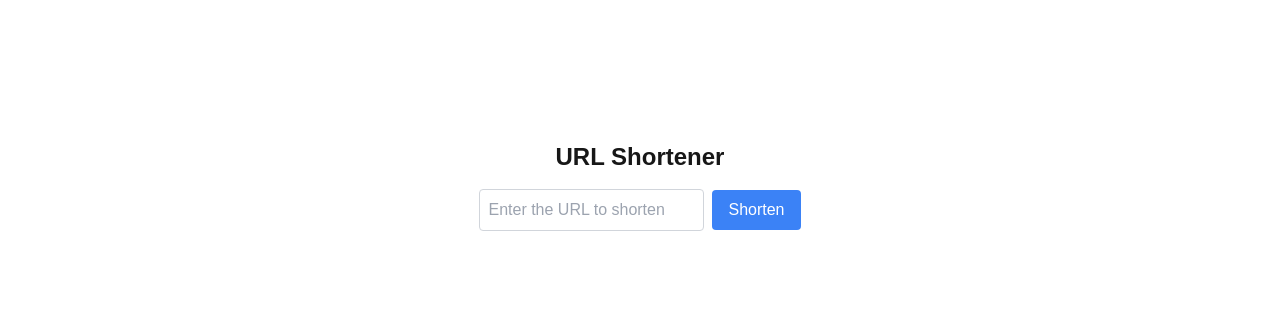
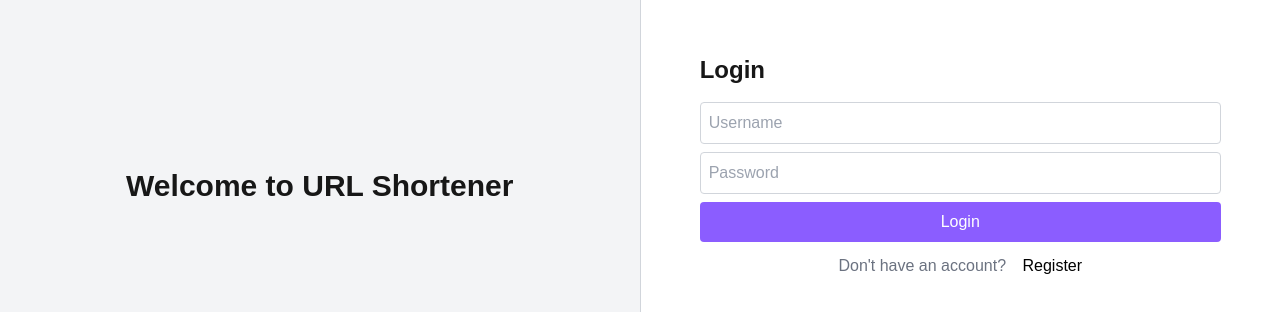
Before and after one commit to zeyneptekiin/url-shortener, a Next.js app in the folder web/: page / in a window 1280 px wide. Shown: the part 206-518 px from the top of the page. Built offline with nearby package versions, Linux system fonts and the light colour scheme; no server answers.

Commit message:
[add] GoogleLogin to layout.tsx and page.tsx

```diff
--- a/web/src/app/layout.tsx
+++ b/web/src/app/layout.tsx
@@ -1,23 +1,24 @@
 import type { Metadata } from "next";
 import "./globals.css";
 import React from "react";
+import { GoogleOAuthProvider } from "@react-oauth/google";
 
 export const metadata: Metadata = {
-  title: "Create Next App",
-  description: "Generated by create next app",
+    title: "Url Shortener",
+    description: "Simplify your URLs and make sharing easy.",
 };
 
 export default function RootLayout({
                                        children,
-}: Readonly<{
+                                   }: {
     children: React.ReactNode;
-}>) {
+}) {
     return (
         <html lang="en">
-      <body
-        className={`antialiased`}
-      >
+        <body className={`antialiased`}>
+        <GoogleOAuthProvider clientId="600224542939-ni6fgnvp9jd22do9s3d18mvggn4opfk5.apps.googleusercontent.com">
             {children}
+        </GoogleOAuthProvider>
         </body>
         </html>
     );
--- a/web/src/app/page.tsx
+++ b/web/src/app/page.tsx
@@ -1,60 +1,173 @@
 "use client";
 
-import { useState } from 'react';
-import axios from 'axios';
-
-export default function Home() {
-    const [urlInput, setUrlInput] = useState('');
-    const [shortenedUrl, setShortenedUrl] = useState('');
-    const [error, setError] = useState('');
+import { useState } from "react";
+import { useAuth } from "@/hooks/useAuth";
+import ClipLoader from "react-spinners/ClipLoader";
+import { LoginForm } from "@/components/LoginForm";
+import { RegisterForm } from "@/components/RegisterForm";
+import { GoogleLoginWrapper } from "@/components/GoogleLoginWrapper";
 
     const apiUrl = process.env.NEXT_PUBLIC_API_URL;
 
-    const handleShortenUrl = async () => {
+    export default function Home() {
+    const { isLoggedIn, isLoading, login, register, googleSignIn, logout, error } = useAuth();
+    const [isLogin, setIsLogin] = useState(true);
+    const [username, setUsername] = useState("");
+    const [password, setPassword] = useState("");
+    const [localError, setLocalError] = useState("");
+    const [urlInput, setUrlInput] = useState("");
+    const [shortenedUrl, setShortenedUrl] = useState("");
+
+    const handleLogin = async () => {
+        setLocalError("");
+        if (!username.trim() || !password.trim()) {
+            setLocalError("Username and password are required.");
+            return;
+        }
         try {
-            const response = await axios.post(`${apiUrl}/shorten`, {
-                url: urlInput,
-            });
+            await login(username, password);
+            setUrlInput("");
+            setShortenedUrl("");
+        } catch {}
+    };
 
-            setShortenedUrl(response.data);
-            setError('');
-        } catch (err) {
-            console.error(err);
-            setError('Failed to shorten the URL.');
-            setShortenedUrl('');
+    const handleRegister = async () => {
+        setLocalError("");
+        if (!username.trim() || !password.trim()) {
+            setLocalError("Username and password are required.");
+            return;
+        }
+        try {
+            await register(username, password);
+        } catch {}
+    };
+
+    const handleGoogleLoginSuccess = async (credential: string) => {
+        setLocalError("");
+        try {
+            await googleSignIn(credential);
+            setUrlInput("");
+            setShortenedUrl("");
+        } catch {
         }
     };
 
-    const handleCopy = () => {
-        if (navigator.clipboard && navigator.clipboard.writeText) {
-            navigator.clipboard.writeText(shortenedUrl)
-                .then(() => {
-                    alert('Shortened URL copied!');
-                })
-                .catch(err => {
-                    console.error('Failed to copy the URL:', err);
-                    alert('Failed to copy the URL.');
-                });
-        } else {
-            const textArea = document.createElement("textarea");
-            textArea.value = shortenedUrl;
-            document.body.appendChild(textArea);
-            textArea.select();
+    const handleGoogleLoginFailure = () => {
+        setLocalError("Google login failed. Please try again.");
+    };
 
-            try {
-                const successful = document.execCommand('copy');
-                const msg = successful ? 'Shortened URL copied!' : 'Failed to copy the URL.';
-                alert(msg);
-            } catch (err) {
-                console.error('Failed to copy with execCommand:', err);
-                alert('Failed to copy the URL.');
+    const handleShortenUrl = async () => {
+        setLocalError("");
+        if (!urlInput.trim()) {
+            setLocalError("Please provide a URL to shorten.");
+            return;
+        }
+
+        try {
+            const token = localStorage.getItem("token");
+
+            if (!token) {
+                setLocalError("You must be logged in to shorten a URL.");
+                return;
             }
 
-            document.body.removeChild(textArea);
+            const response = await fetch(`${apiUrl}/shorten`, {
+                method: "POST",
+                headers: {
+                    "Content-Type": "application/json",
+                    Authorization: `Bearer ${token}`,
+                },
+                body: JSON.stringify({ url: urlInput }),
+            });
+
+            if (!response.ok) {
+                const errorText = await response.text();
+                throw new Error(errorText || "Failed to shorten the URL.");
+            }
+
+            const data = await response.text();
+            setShortenedUrl(data);
+        } catch (err) {
+            if (err instanceof Error) {
+                console.error("Error shortening URL:", err);
+                setLocalError(err.message || "Failed to shorten the URL.");
+            } else {
+                console.error("An unexpected error occurred:", err);
+                setLocalError("An unexpected error occurred.");
+            }
         }
     };
 
+    const handleCopy = async () => {
+        try {
+            if (navigator.clipboard) {
+                await navigator.clipboard.writeText(shortenedUrl);
+                alert("Shortened URL copied to clipboard!");
+            }
+        } catch (err) {
+            console.error("Failed to copy URL:", err);
+            setLocalError("Failed to copy the URL.");
+        }
+    };
 
+    if (isLoading) {
+        return (
+            <div className="flex items-center justify-center min-h-screen">
+                <ClipLoader size={50} color={"#6A42C2"} loading={isLoading} />
+            </div>
+        );
+    }
+
+    if (!isLoggedIn) {
+        return (
+            <div className="flex min-h-screen">
+                <div className="flex flex-col justify-center items-center w-1/2 bg-gray-100 p-8">
+                    <h1 className="text-3xl font-bold mb-4">Welcome to URL Shortener</h1>
+                </div>
+
+                <div className="w-px bg-gray-300"></div>
+
+                <div className="flex flex-col justify-center items-center w-1/2 p-8">
+                    {isLogin ? (
+                        <LoginForm
+                            onSubmit={handleLogin}
+                            username={username}
+                            setUsername={setUsername}
+                            password={password}
+                            setPassword={setPassword}
+                            error={localError || error}
+                        />
+                    ) : (
+                        <RegisterForm
+                            onSubmit={handleRegister}
+                            username={username}
+                            setUsername={setUsername}
+                            password={password}
+                            setPassword={setPassword}
+                            error={localError || error}
+                        />
+                    )}
+
+                    <p className="text-gray-500 mt-3">
+                        {isLogin ? "Don't have an account?" : "Already have an account?"}{" "}
+                        <a
+                            onClick={() => setIsLogin(!isLogin)}
+                            className="pl-3 text-black hover:underline cursor-pointer"
+                        >
+                            {isLogin ? "Register" : "Login"}
+                        </a>
+                    </p>
+
+                    <GoogleLoginWrapper
+                        onSuccess={({ credential }: { credential: string }) =>
+                            handleGoogleLoginSuccess(credential)
+                        }
+                        onError={handleGoogleLoginFailure}
+                    />
+                </div>
+            </div>
+        );
+    }
 
     return (
         <div className="flex flex-col items-center justify-center min-h-screen p-8">
@@ -69,7 +182,7 @@ export default function Home() {
                 />
                 <button
                     onClick={handleShortenUrl}
-                    className="bg-blue-500 text-white px-4 py-2 rounded hover:bg-blue-600"
+                    className="bg-lightpurple text-white px-4 py-2 rounded hover:bg-darkpurple"
                 >
                     Shorten
                 </button>
@@ -79,13 +192,19 @@ export default function Home() {
                     <strong>Shortened URL:</strong> {shortenedUrl}
                     <button
                         onClick={handleCopy}
-                        className="ml-2 bg-green-500 text-white px-2 py-1 rounded hover:bg-green-600"
+                        className="ml-2 bg-lightpurple text-white px-2 py-1 rounded hover:bg-darkpurple"
                     >
                         Copy
                     </button>
                 </div>
             )}
-            {error && <div className="text-red-500 mt-2">{error}</div>}
+            {localError && <div className="text-red-500 mt-4">{localError}</div>}
+            <button
+                onClick={logout}
+                className="mt-4 bg-lightpurple text-white px-4 py-2 rounded hover:bg-darkpurple"
+            >
+                Logout
+            </button>
         </div>
     );
 }
```
Lines whose indentation alone changed are shown as unchanged.
